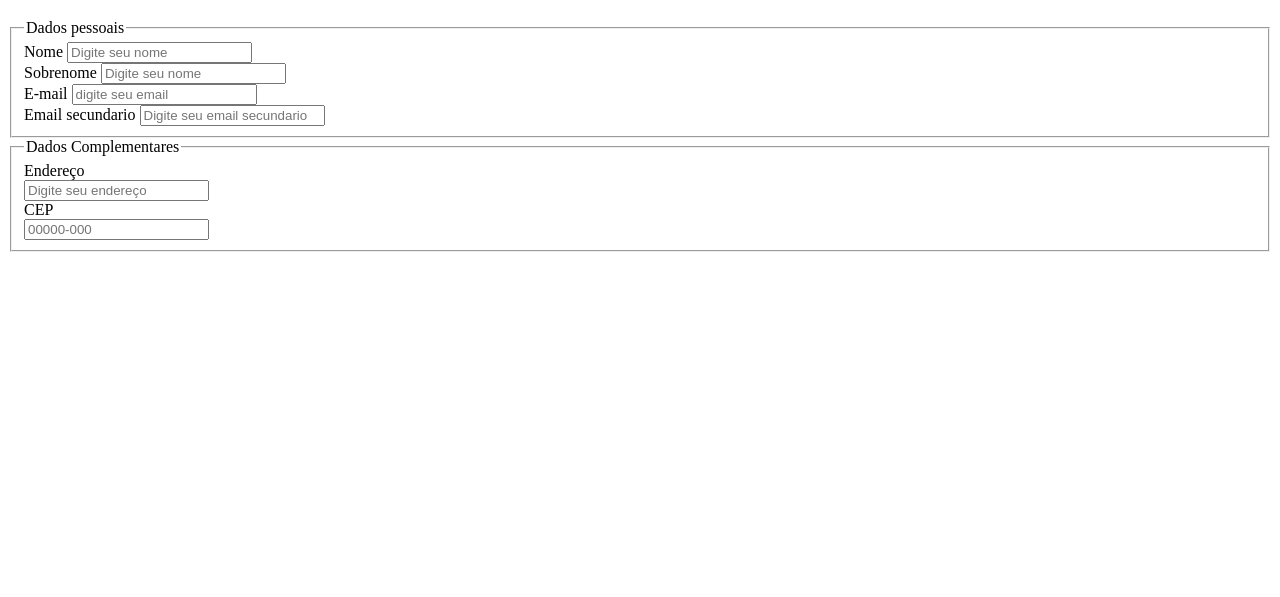
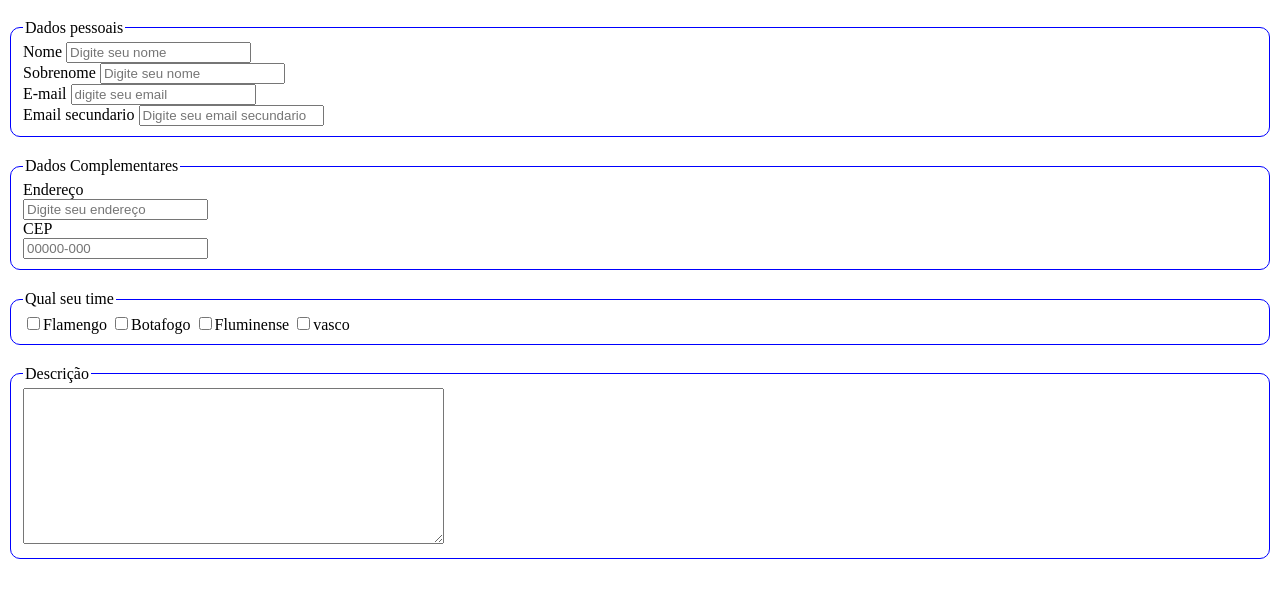
Before and after one commit to Rafaeltijpa/Criando-um-cadastro--b-sico-html, a plain HTML site: page index.html in a window 1280 px wide. Shown: the part 61-658 px from the top of the page. Drawn offline with Linux system fonts and the light colour scheme.

Commit message:
Aplicando CSS no formulário

```diff
--- a/index.html
+++ b/index.html
@@ -2,6 +2,14 @@
 <html lang="pt-br">
 
 <head>
+    <style>
+        fieldset {
+            margin-top: 20px;
+            border-radius: 10px;
+            border: solid blue 1px;
+        }
+    </style>
+
     <meta charset="UTF-8">
     <meta http-equiv="X-UA-Compatible" content="IE=edge">
     <meta name="viewport" content="width=device-width, initial-scale=1.0">
@@ -29,6 +37,19 @@
             <label for="cep">CEP</label><br>
             <input type="number" name="cep" id="" placeholder="00000-000">
 
+
+        </fieldset>
+        <fieldset>
+            <legend>Qual seu time</legend>
+            <input type="checkbox" name="time" id="">Flamengo
+            <input type="checkbox" name="time" id="">Botafogo
+            <input type="checkbox" name="time" id="">Fluminense
+            <input type="checkbox" name="time" id="">vasco
+
+        </fieldset>
+        <fieldset>
+            <legend>Descrição</legend>
+            <textarea name="descrição" id="" cols="50" rows="10"></textarea>
         </fieldset>
 
     </form>
```
